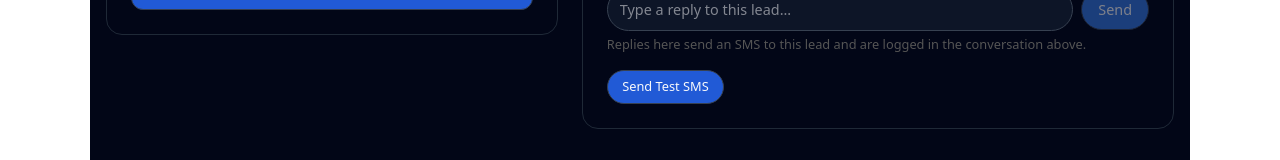
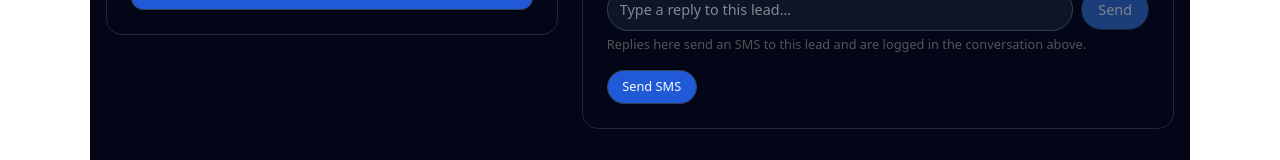
Before and after one commit to machaihenterprise-lab/listing-scout, a Next.js app: page / in a window 1280 px wide. Shown: the part 679-839 px from the top of the page. Built offline with nearby package versions, Linux system fonts and the light colour scheme; no server answers; the database is empty.

Commit message:
app/page.tsx

```diff
--- a/app/page.tsx
+++ b/app/page.tsx
@@ -299,7 +299,26 @@ export default function Home() {
         return;
       }
 
+      // ✅ Local echo so the message shows instantly
+    const nowIso = new Date().toISOString();
+    setConversation((prev) => [
+      ...prev,
+      {
+        id: `local-${nowIso}`, // temporary local id
+        lead_id: selectedLead.id,
+        direction: "OUTBOUND",
+        channel: "sms",
+        body: trimmed,
+        created_at: nowIso,
+      } as MessageRow,
+    ]);
+
       setReplyText("");
+
+     // Optional: you can keep this if you want to resync from DB;
+     // if you start seeing duplicates, comment it out and rely on polling.
+     // await fetchMessages(selectedLead.id);
+
       await fetchMessages(selectedLead.id);
     } catch (err: any) {
       console.error("Error sending reply:", err);
@@ -701,14 +720,18 @@ export default function Home() {
           </div>
 
           {/* RIGHT COLUMN – Conversation */}
+
             <aside
               style={{
                 flex: 1.2,
                 borderRadius: "1rem",
                border: "1px solid #1f2937",
-              padding: "1.5rem",
+               padding: "1rem 1.5rem 1.5rem", // less top padding
+               display: "flex",
+               flexDirection: "column",
              }}
             >
+
             {/* Lead header */}
             <p style={{ marginBottom: "0.25rem" }}>
               <strong>{selectedLead?.name || "No lead selected"}</strong>
@@ -1144,7 +1167,7 @@ export default function Home() {
                   opacity: smsLoading ? 0.6 : 1,
                 }}
               >
-                {smsLoading ? "Sending test SMS…" : "Send Test SMS"}
+                {smsLoading ? "Sending SMS…" : "Send SMS"}
               </button>
               {smsMessage && (
                 <span style={{ marginLeft: "0.5rem", color: "#9ca3af" }}>
```
Lines whose indentation alone changed are shown as unchanged.
